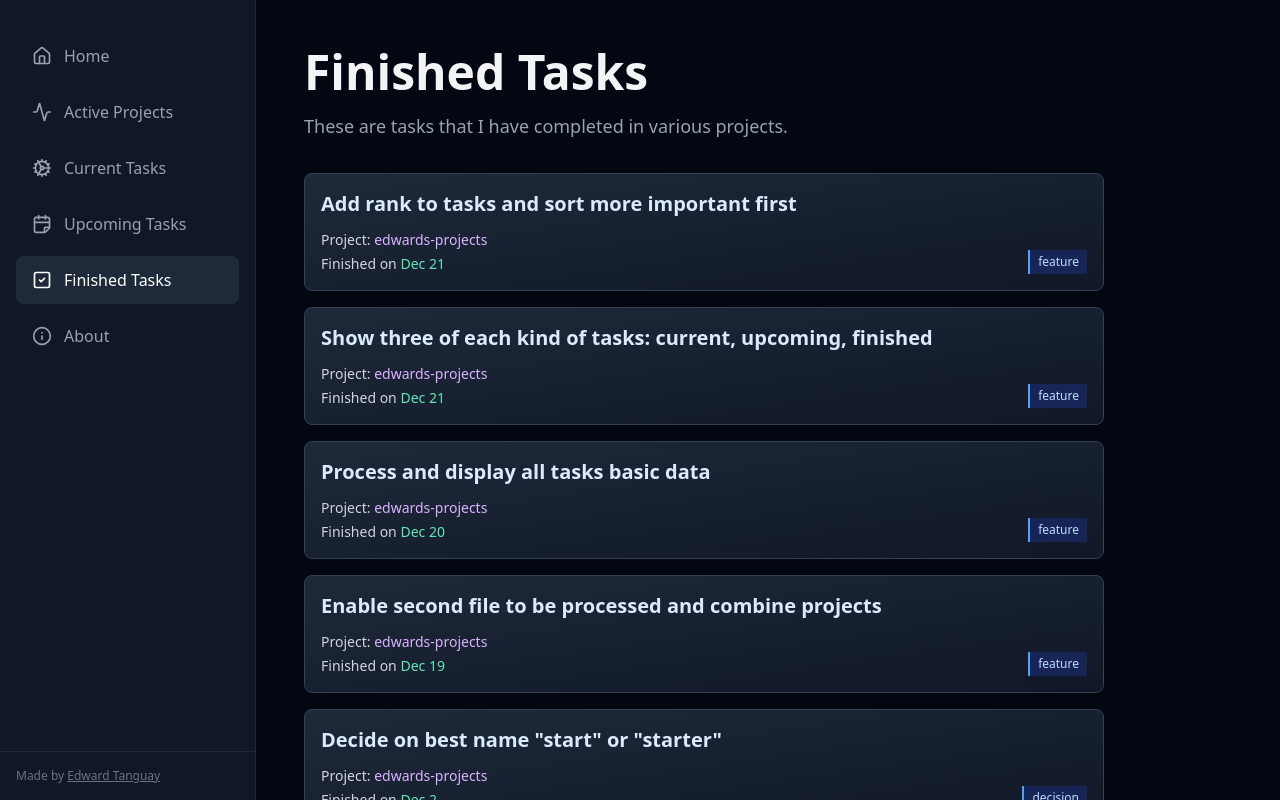
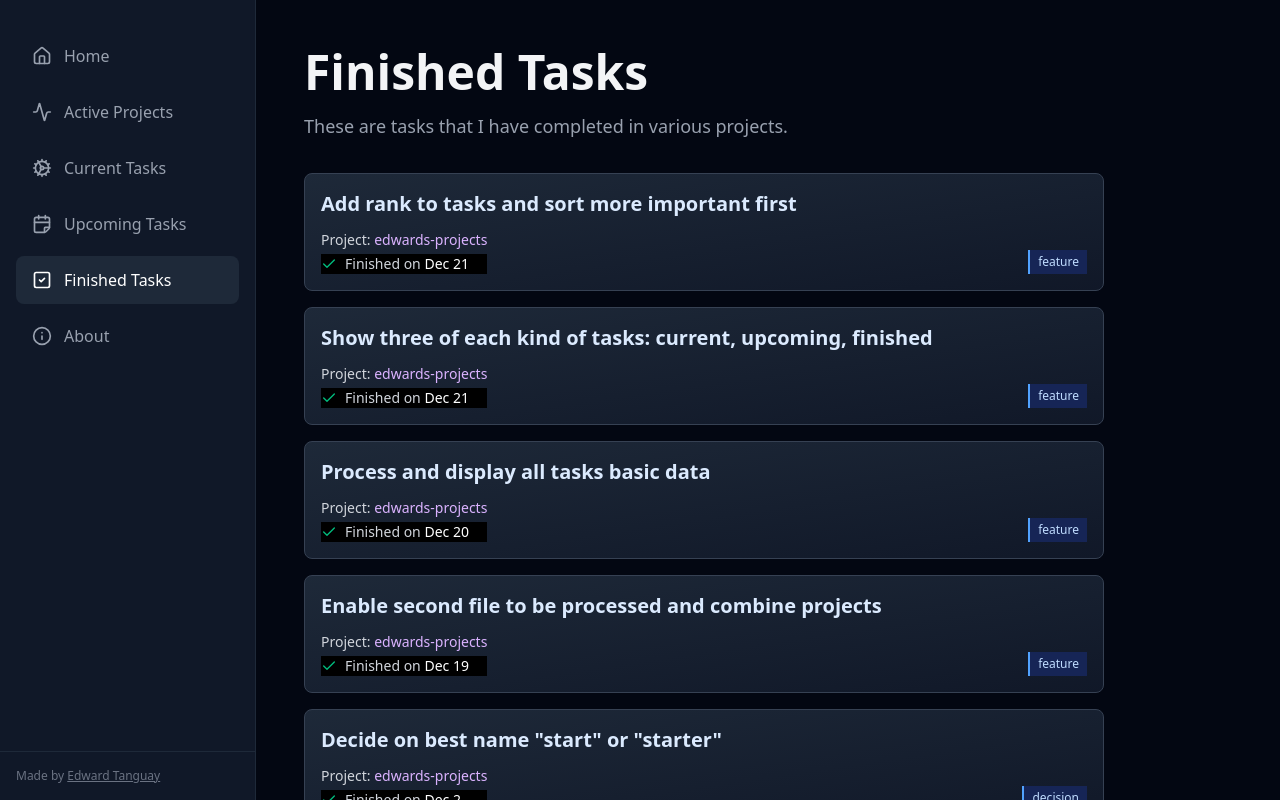
Before and after one commit to edwardtanguay/edwards-projects-v2, a Next.js app: page /finished-tasks in a window 1280 px wide. Built offline with nearby package versions, Linux system fonts and the light colour scheme.

Commit message:
...checkmark

```diff
--- a/src/components/Task.tsx
+++ b/src/components/Task.tsx
@@ -1,4 +1,5 @@
 import { Task as TaskData } from "../types";
+import { Check } from "lucide-react";
 
 export default function Task({ task }: { task: TaskData }) {
 	return (
@@ -33,13 +34,16 @@ export default function Task({ task }: { task: TaskData }) {
 						</p>
 					)}
 					{task.stage === "finished" && task.endDateTime && (
-						<p className="text-sm text-gray-300">
-							Finished on{" "}
-							<span className="text-emerald-300 font-medium">
-								{new Date(task.endDateTime).toLocaleDateString("en-US", {
-									month: "short",
-									day: "numeric",
-								})}
+						<p className="text-sm bg-black text-gray-300 flex items-center gap-2">
+							<Check className="w-4 h-4 text-emerald-500" />
+							<span>
+								Finished on{" "}
+								<span className="text-white font-medium">
+									{new Date(task.endDateTime).toLocaleDateString("en-US", {
+										month: "short",
+										day: "numeric",
+									})}
+								</span>
 							</span>
 						</p>
 					)}
```
